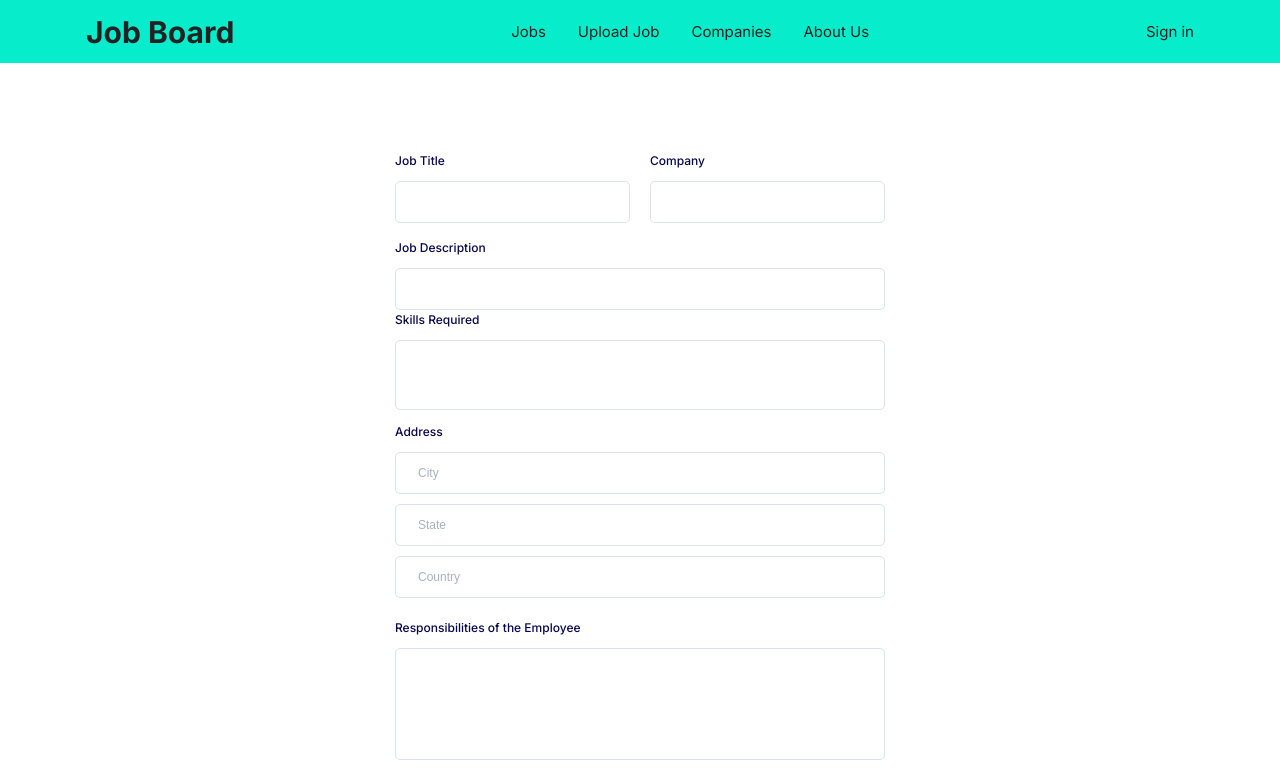
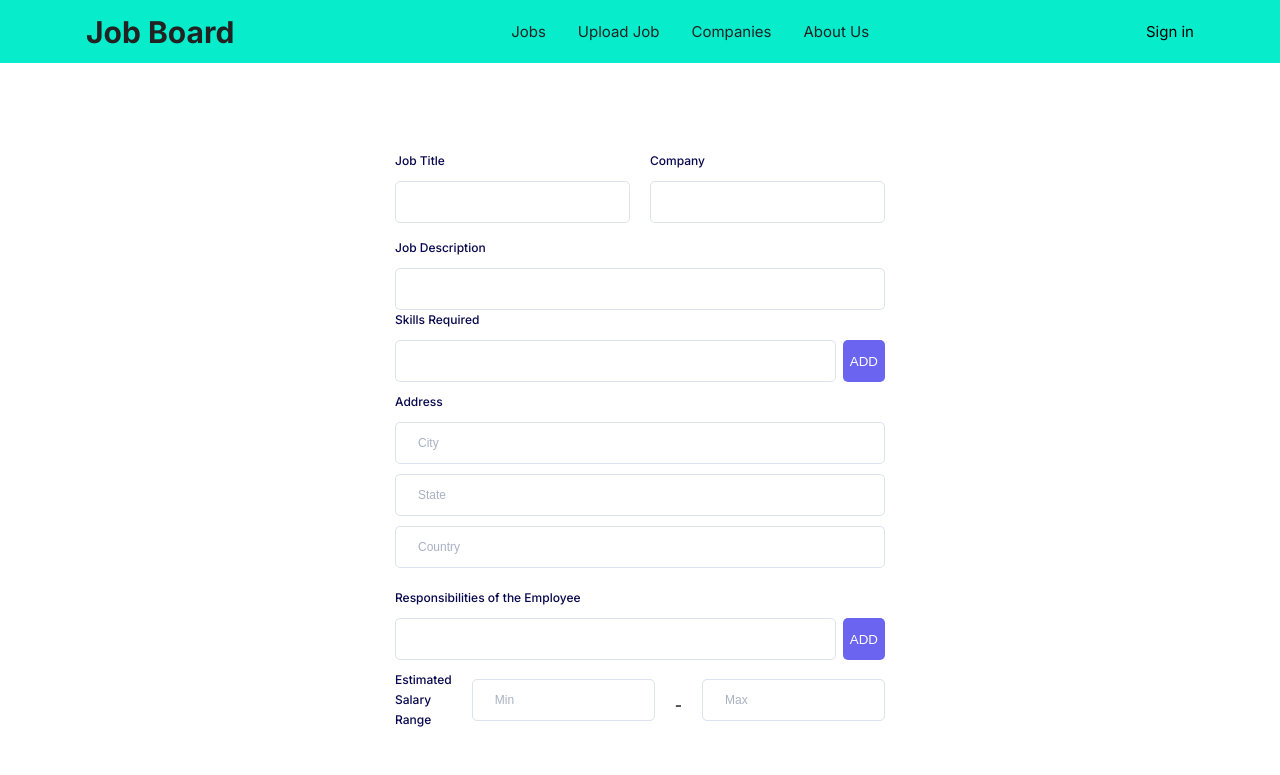
Before and after one commit to lakshit26/job-board, a React (Create React App) app: page /upload-job in a window 1280 px wide. Shown: the top 775 px of the page. Built offline with nearby package versions, Linux system fonts and the light colour scheme.

Commit message:
added a form in upload page to send required data about new job to server

```diff
--- a/src/components/Header/Header.js
+++ b/src/components/Header/Header.js
@@ -29,7 +29,7 @@ function Header() {
           </nav>
         </div>
         <div className="site-header__end">
-          <a>Sign in</a>
+          Sign in
         </div>
       </div>
     </header>
--- a/src/components/Home/Home.js
+++ b/src/components/Home/Home.js
@@ -10,7 +10,6 @@ function Home() {
   const [category, setCategory] = useState("job");
   const [selections, setSelections] = useState([]);
   const [jobs, setJobs] = useState([]);
-  console.log(selections);
 
   function handleCategoryChange(temp) {
     setCategory(temp);
--- a/src/components/UploadJob/UploadJob.js
+++ b/src/components/UploadJob/UploadJob.js
@@ -1,116 +1,205 @@
-import React from 'react'
+import React, { useState } from 'react'
+import axios from 'axios'
 import './style.css'
+import deleteImg from "../../delete.png"
 
 function UploadJob() {
+  const [formData, setFormData] = useState({
+    title: "",
+    company: "",
+    description: "",
+    skills: [],
+    city: "",
+    state: "",
+    country: "",
+    responsibilities: [],
+    maxsalary: "",
+    minsalary: ""
+  })
+
+  const [skill, setSkill] = useState("")
+  const [responsibility, setResponsibility] = useState("")
+
+  const handelFormSubmit = (e) => {
+    e.preventDefault();
+    const config = { headers: { "Content-Type": "application/json" } };
+    console.log(formData)
+    axios.post("http://localhost:5000/api/upload/jobs", JSON.stringify(formData), config)
+  }
+
+  const handelInputChange = (e) => {
+    const { name, value } = e.target
+    setFormData({ ...formData, [name]: value });
+  }
+
   return (
     <div>
-      <div class="formbold-main-wrapper">
-        <div class="formbold-form-wrapper">
+      <div className="formbold-main-wrapper">
+        <div className="formbold-form-wrapper">
           {/* <img src="your-image-here.jpg" /> */}
-          <form action="https://formbold.com/s/FORM_ID" method="POST">
-            <div class="formbold-input-flex">
+          <form>
+            <div className="formbold-input-flex">
               <div>
-                <label for="title" class="formbold-form-label"> Job Title </label>
+                <label htmlFor="title" className="formbold-form-label"> Job Title </label>
                 <input
                   type="text"
                   name="title"
                   id="title"
-                  class="formbold-form-input"
+                  className="formbold-form-input"
+                  value={formData.title}
+                  onChange={handelInputChange}
                 />
               </div>
               <div>
-                <label for="company" class="formbold-form-label"> Company </label>
+                <label htmlFor="company" className="formbold-form-label"> Company </label>
                 <input
                   type="text"
                   name="company"
                   id="company"
-                  class="formbold-form-input"
+                  className="formbold-form-input"
+                  value={formData.company}
+                  onChange={handelInputChange}
                 />
               </div>
             </div>
 
             <div>
-                <label for="description" class="formbold-form-label"> Job Description </label>
+              <label htmlFor="description" className="formbold-form-label"> Job Description </label>
               <input
                 type="text"
                 name="description"
                 id="description"
-                  class="formbold-form-input"
+                className="formbold-form-input"
+                value={formData.description}
+                onChange={handelInputChange}
               />
             </div>
 
-            <div class="formbold-mb-3">
-              <label for="skills" class="formbold-form-label">
+            <div className="formbold-mb-3">
+              <label htmlFor="skills" className="formbold-form-label">
                 Skills Required
               </label>
-              <textarea
-                rows="3"
+              {formData.skills.map(
+                (skill_i, index) => {
+                  return (
+                    <div className="list-item" key={index}>
+                    <div>{skill_i}</div>
+                    <img onClick={()=>{setFormData({...formData,skills:formData.skills.filter((s,i)=>i!==index)})}}
+                    className="delete-icon"
+                    src={deleteImg}
+                    alt="delete"/>
+                    </div>
+                  )
+                }
+              )}
+              <div className="input-with-button">
+                <input
+                  type="text"
                   name="skills"
                   id="skills"
-                class="formbold-form-input"
-              ></textarea>
+                  className="formbold-form-input"
+                  value={skill}
+                  onChange={(e) => { setSkill(e.target.value) }}
+                ></input>
+                <button className="add-to-list" onClick={(e) => {
+                  e.preventDefault();
+                  setFormData({ ...formData, skills:[...formData.skills,skill]});
+                  setSkill("");
+                }}>ADD</button>
+              </div>
             </div>
 
-            <div class="formbold-mb-3">
-              <label for="address" class="formbold-form-label"> Address </label>
-
+            <div className="formbold-mb-3">
+              <label htmlFor="address" className="formbold-form-label"> Address </label>
               <input
                 type="text"
-                name="address"
+                name="city"
                 id="address"
                 placeholder="City"
-                class="formbold-form-input formbold-mb-3"
+                className="formbold-form-input formbold-mb-3"
+                value={formData.city}
+                onChange={handelInputChange}
               />
               <input
                 type="text"
-                name="address2"
+                name="state"
                 id="address2"
                 placeholder="State"
-                class="formbold-form-input formbold-mb-3"
+                className="formbold-form-input formbold-mb-3"
+                value={formData.state}
+                onChange={handelInputChange}
               />
 
               <input
                 type="text"
-                name="address3"
+                name="country"
                 id="address3"
                 placeholder="Country"
-                class="formbold-form-input formbold-mb-3"
+                className="formbold-form-input formbold-mb-3"
+                value={formData.country}
+                onChange={handelInputChange}
               />
             </div>
 
-            <div class="formbold-mb-3">
-              <label for="responsibilities" class="formbold-form-label">
+            <div className="formbold-mb-3">
+              <label htmlFor="responsibilities" className="formbold-form-label">
                 Responsibilities of the Employee
               </label>
-              <textarea
-                rows="6"
+              {formData.responsibilities.map(
+                (responsibility_i, index) => {
+                  return (
+                    <div className="list-item" key={index}>
+                    <div>{responsibility_i}</div>
+                    <img onClick={()=>{setFormData({...formData,responsibilities:formData.responsibilities.filter((r,i)=>i!==index)})}}
+                      className="delete-icon"
+                      src={deleteImg}
+                      alt="delete"/>
+                    </div>
+                  )
+                }
+              )}
+              <div className="input-with-button">
+                <input
+                  type="text"
                   name="responsibilities"
                   id="responsibilities"
-                class="formbold-form-input"
-              ></textarea>
+                  className="formbold-form-input"
+                  value={responsibility}
+                  onChange={(e) => { setResponsibility(e.target.value) }}
+                ></input>
+                <button className="add-to-list" onClick={(e) => {
+                  e.preventDefault();
+                  setFormData({ ...formData, responsibilities:[...formData.responsibilities,responsibility]});
+                  setResponsibility("");
+                }}>ADD</button>
+              </div>
             </div>
 
-            <div class="formbold-mb-3 formbold-input-flex">
-              <label for="salary" class="formbold-form-label"> Estimated Salary Range </label>
+            <div className="formbold-mb-3 formbold-input-flex">
+              <label htmlFor="salary" className="formbold-form-label"> Estimated Salary Range </label>
 
               <input
                 type="number"
-                name="salary"
+                name="maxsalary"
                 id="salary"
                 placeholder="Min"
-                class="formbold-form-input formbold-mb-3"
+                className="formbold-form-input formbold-mb-3"
+                value={formData.maxsalary}
+                onChange={handelInputChange}
               />
               -
               <input
                 type="number"
-                name="salary2"
+                name="minsalary"
                 id="salary2"
                 placeholder="Max"
-                class="formbold-form-input formbold-mb-3"
+                className="formbold-form-input formbold-mb-3"
+                value={formData.minsalary}
+                onChange={handelInputChange}
               />
             </div>
 
-            <button class="formbold-btn">Upload Now</button>
+            <button type="submit" onClick={handelFormSubmit} className="formbold-btn">Upload Now</button>
           </form>
         </div>
       </div>
--- a/src/components/UploadJob/style.css
+++ b/src/components/UploadJob/style.css
@@ -105,7 +105,7 @@
     padding: 3px 12px;
     outline: none;
     white-space: nowrap;
-    -webkit-user-select: none;
+    /* -webkit-user-select: none; */
     cursor: pointer;
     color: #637381;
     font-weight: 500;
@@ -134,3 +134,29 @@
   .formbold-w-45 {
     width: 45%;
   }
+
+  .add-to-list{
+    text-align: center;
+    border-radius: 5px;
+    padding: 5px 7px;
+    border: none;
+    margin-left: 7px;
+    background-color: #6a64f1;
+    color: white;
+    cursor: pointer;
+  }
+  .input-with-button{
+    display:flex;
+  }
+  .list-item{
+    display:flex;
+    font-size: 12px;
+    margin-top: 3px;
+  }
+  .delete-icon{
+    cursor: pointer;
+    margin-left: 10px;
+  }
+  .list-item:hover{
+    background-color: #d9dbde;
+  }
```
Also changed, not shown: src/delete.png (added). Lines whose indentation alone changed are shown as unchanged.
